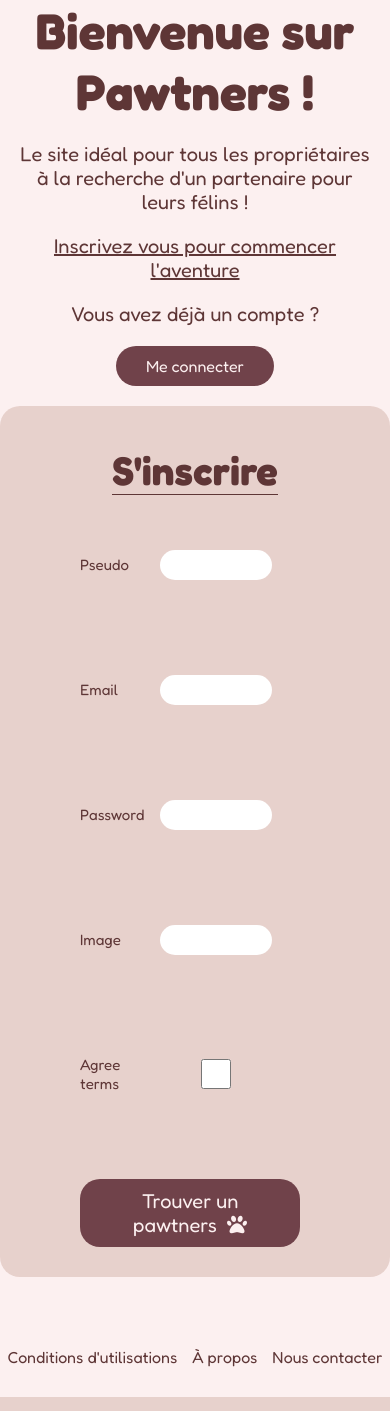
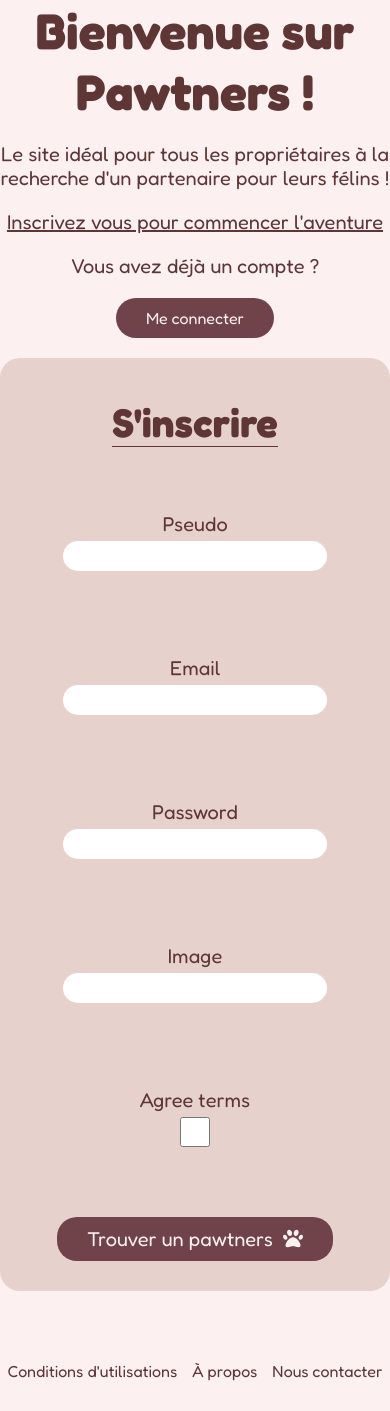
Before and after one commit to hjrayd/SfPawtners, a Symfony app: template templates/registration/register.html.twig in a window 390 px wide. Shown: the part 50-1461 px from the top of the page. Run offline with Twig, Linux system fonts and the light colour scheme; the template is opened without the code that fills it, so the values that code supplies are empty; form fields are guessed from the names that the template uses; some libraries are stand-ins or nearby versions.

Commit message:
register page->finished

```diff
--- a/public/css/style.css
+++ b/public/css/style.css
@@ -297,28 +297,30 @@ footer {
    background-color: var(--section-color);
    min-height: 100vh;
    height: 100%;
-
    border-radius: 20px;
  }
 
  .section-register label {
   display: inline-block;
-
   font-size: 20px;
-  width: 270px;
+  width: 400px;
+  margin-bottom: 5px;
  }
 
  .section-register input {
   border-radius: 20px;
   border: none;
-  width: 300px;
+  width: 400px;
   height: 30px;
   padding-left: 20px;
-  margin-bottom: 90px;
+  margin-bottom: 70px;
  }
 
  .section-register form {
   max-height: 100%;
+  display: flex;
+  text-align: center;
+  flex-direction: column;
  }
 
 
@@ -602,16 +604,16 @@ footer {
 }
 
  .section-register label {
+  margin-top: 15px;
+  width: 200px;
   font-size: 20px;
-  margin-top: 10px;
+
  }
 
  .section-presentation {
   justify-content: center;
   margin-bottom: 20px;
   text-align: center;
-  padding-left: 20px;
-  padding-right: 20px;
   margin-bottom: 0;
  }
 
@@ -623,28 +625,15 @@ footer {
   display: none;
  }
 
-.section-register form{
-padding-left: 50px;
+ .section-register input {
+  width: 80%;
 
-}
- .section-register input {
-  width: 40%;
-padding: 0;
  }
 
  .section-register {
   margin-top: 20Px;
  }
 
- .section-register label {
- font-size: 15px;
-  width: 80px;
- }
-
-.btn-register {
-  padding-right: 60px;
-  padding-bottom: 30px;
-}
 
 
 }
--- a/templates/registration/register.html.twig
+++ b/templates/registration/register.html.twig
@@ -31,7 +31,6 @@
         <div class="section-register">
 
                 <h2> S'inscrire </h2>
-
                     {{ form_errors(registrationForm) }}
 
                     {{ form_start(registrationForm) }}
```
Lines whose indentation alone changed are shown as unchanged.
